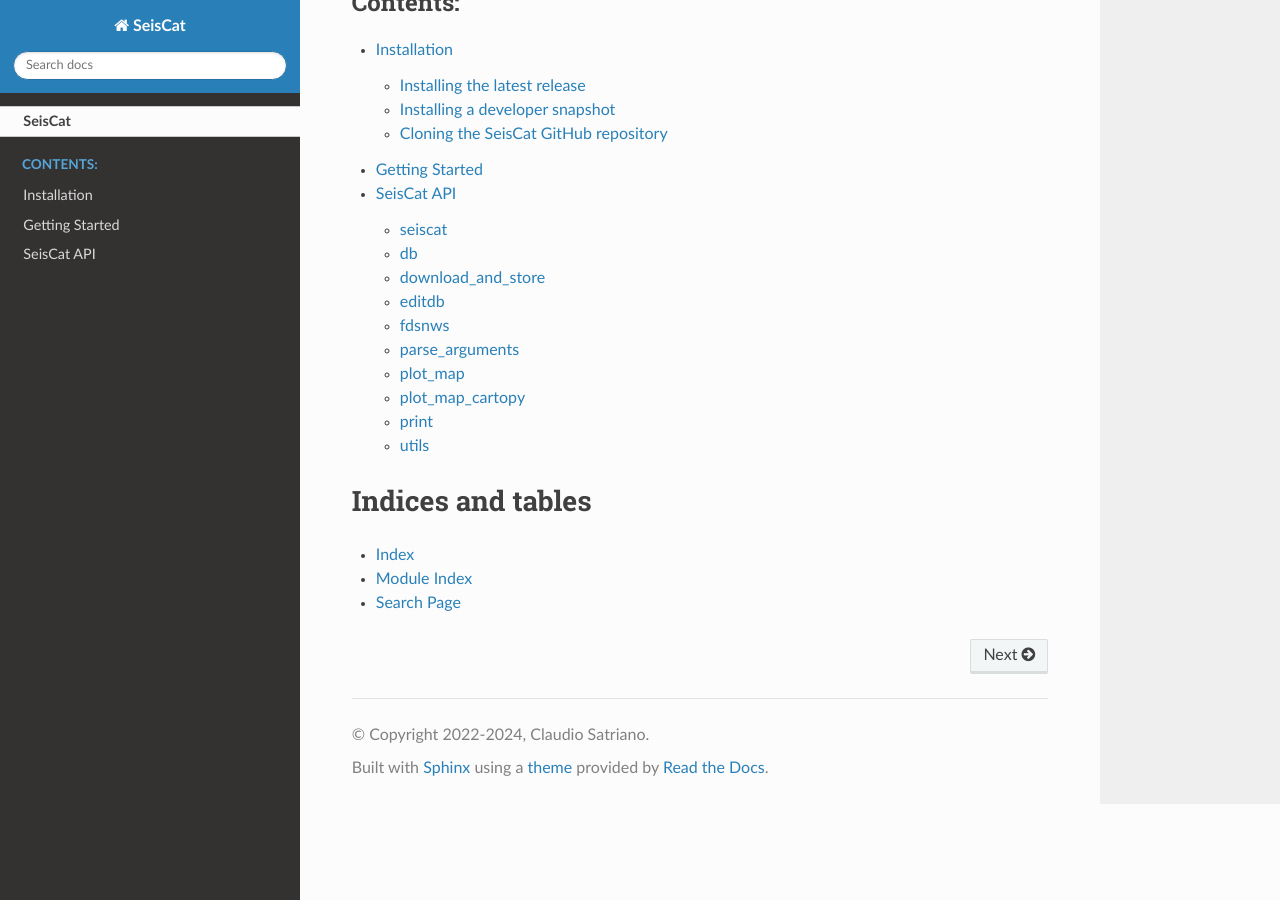
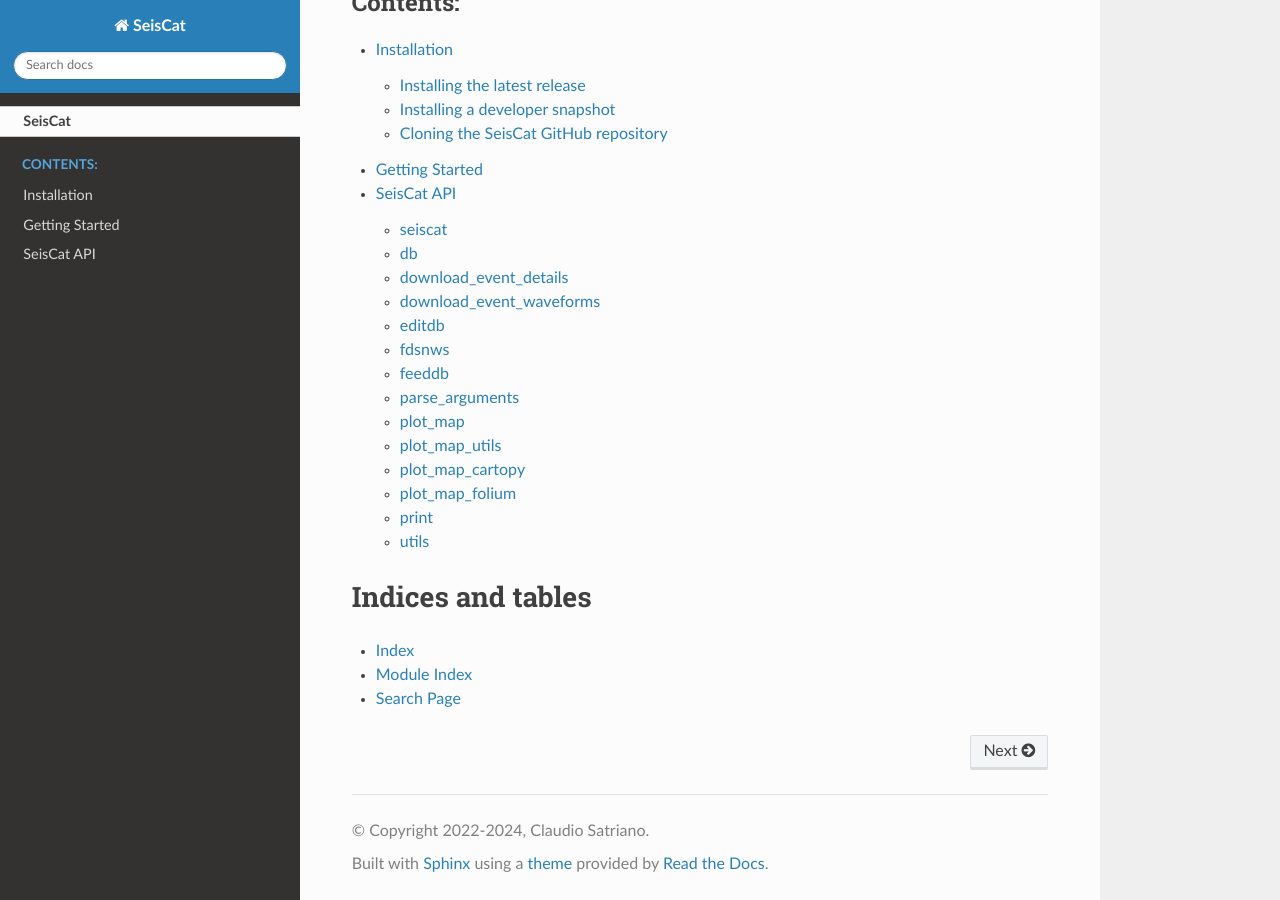
Before and after one commit to SeismicSource/seiscat, a Sphinx documentation site: the page built from docs/index.rst, in a window 1280 px wide and 900 px high, scrolled down 562 px. Built offline with Sphinx 7.4.7 and the Read the Docs theme 3.1.0, drawn with Linux system fonts in a browser that asks for light colours; pages that are not in the unit, such as notebooks, are missing from menus.

```diff
--- a/docs/api.rst
+++ b/docs/api.rst
@@ -5,7 +5,7 @@ SeisCat API
 Start here to navigate the SeisCat source code.
 
 seiscat
-=====================
+=======
 .. automodule:: seiscat.scripts.seiscat
     :members:
     :undoc-members:
@@ -18,9 +18,16 @@ db
     :undoc-members:
     :show-inheritance:
 
-download_and_store
-==================
-.. automodule:: seiscat.download_and_store
+download_event_details
+======================
+.. automodule:: seiscat.download_event_details
+    :members:
+    :undoc-members:
+    :show-inheritance:
+
+download_event_waveforms
+========================
+.. automodule:: seiscat.download_event_waveforms
     :members:
     :undoc-members:
     :show-inheritance:
@@ -39,6 +46,13 @@ fdsnws
     :undoc-members:
     :show-inheritance:
 
+feeddb
+======
+.. automodule:: seiscat.feeddb
+    :members:
+    :undoc-members:
+    :show-inheritance:
+
 parse_arguments
 ===============
 .. automodule:: seiscat.parse_arguments
@@ -53,9 +67,23 @@ plot_map
     :undoc-members:
     :show-inheritance:
 
+plot_map_utils
+==============
+.. automodule:: seiscat.plot_map_utils
+    :members:
+    :undoc-members:
+    :show-inheritance:
+
 plot_map_cartopy
 ================
 .. automodule:: seiscat.plot_map_cartopy
+    :members:
+    :undoc-members:
+    :show-inheritance:
+
+plot_map_folium
+===============
+.. automodule:: seiscat.plot_map_folium
     :members:
     :undoc-members:
     :show-inheritance:
--- a/docs/conf.py
+++ b/docs/conf.py
@@ -52,6 +52,8 @@ autodoc_mock_imports = [
     'cartopy',
     'six',
     'argcomplete',
+    'folium',
+    'branca',
 ]
 
 # Add any paths that contain templates here, relative to this directory.
```
